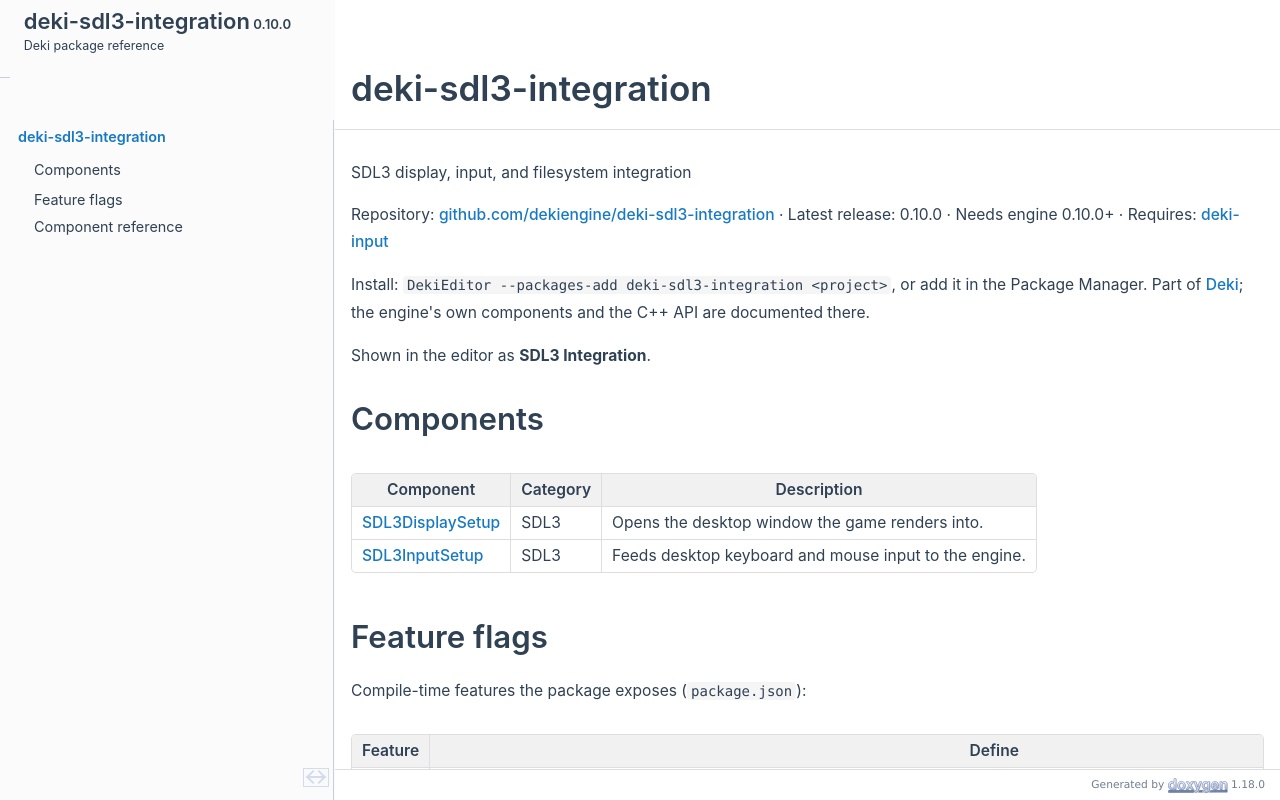
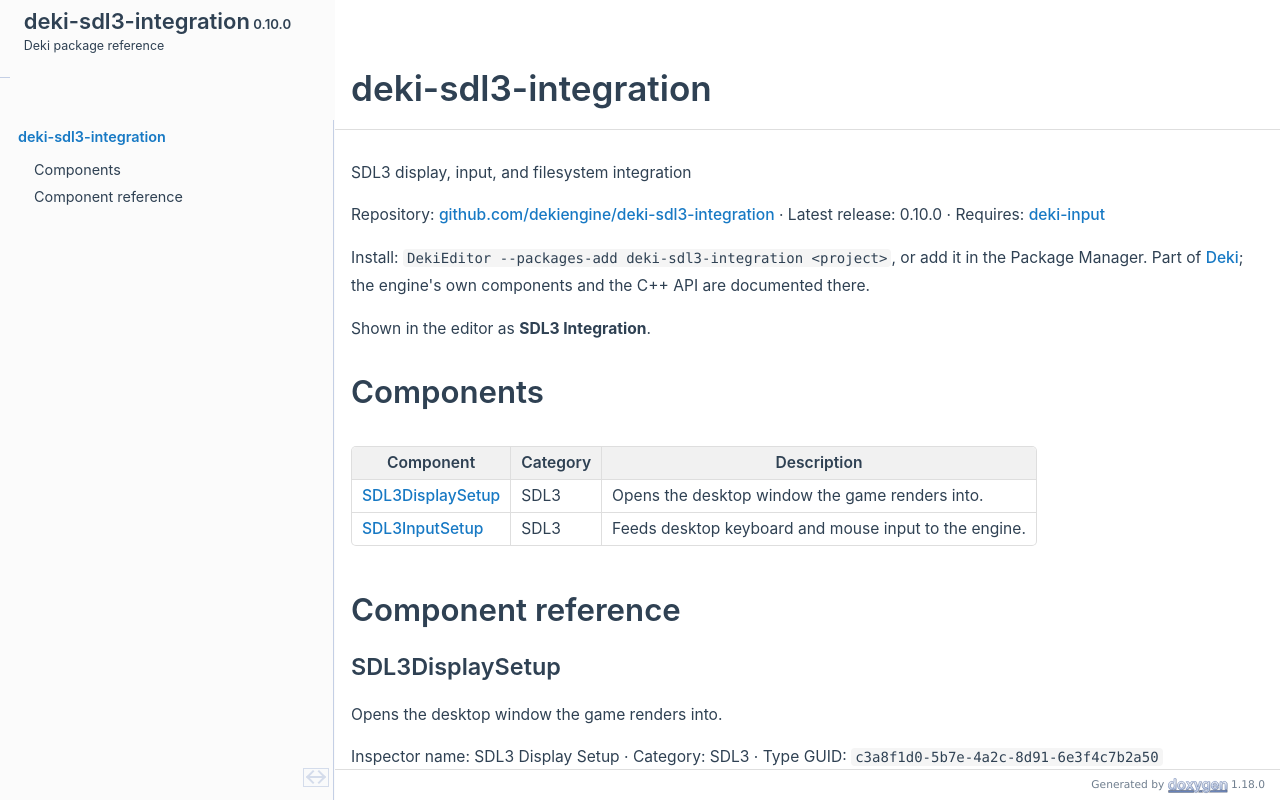
Before and after one commit to dekiengine/deki-sdl3-integration, a plain HTML site: page index.html in a window 1280 px wide. Drawn offline with Linux system fonts and the light colour scheme.

Commit message:
Docs for deki-sdl3-integration from deki-editor 9500697

```diff
--- a/index.html
+++ b/index.html
@@ -80,7 +80,7 @@
 <div class="contents">
 <div class="textblock"><p><a class="anchor" id="mainpage"></a></p>
 <p>SDL3 display, input, and filesystem integration</p>
-<p>Repository: <a href="https://github.com/dekiengine/deki-sdl3-integration">github.com/dekiengine/deki-sdl3-integration</a> · Latest release: 0.10.0 · Needs engine 0.10.0+ · Requires: <a href="https://dekiengine.github.io/deki-input/">deki-input</a></p>
+<p>Repository: <a href="https://github.com/dekiengine/deki-sdl3-integration">github.com/dekiengine/deki-sdl3-integration</a> · Latest release: 0.10.0 · Requires: <a href="https://dekiengine.github.io/deki-input/">deki-input</a></p>
 <p>Install: <span class="tt">DekiEditor --packages-add deki-sdl3-integration &lt;project&gt;</span>, or add it in the Package Manager. Part of <a href="https://dekiengine.github.io/docs/">Deki</a>; the engine's own components and the C++ API are documented there.</p>
 <p>Shown in the editor as <b>SDL3 Integration</b>.</p>
 <h1 class="doxsection"><a class="anchor" id="autotoc_md0"></a>
@@ -94,16 +94,6 @@
 <td class="markdownTableBodyNone"><a class="el" href="#c-sdl3inputsetup" title="SDL3InputSetup">SDL3InputSetup</a>  </td><td class="markdownTableBodyNone">SDL3  </td><td class="markdownTableBodyNone">Feeds desktop keyboard and mouse input to the engine.  </td></tr>
 </table>
 <h1 class="doxsection"><a class="anchor" id="autotoc_md1"></a>
-Feature flags</h1>
-<p>Compile-time features the package exposes (<span class="tt">package.json</span>):</p>
-<table class="markdownTable">
-<tr class="markdownTableHead">
-<th class="markdownTableHeadNone">Feature  </th><th class="markdownTableHeadNone">Define  </th><th class="markdownTableHeadNone">Default  </th></tr>
-<tr class="markdownTableRowOdd">
-<td class="markdownTableBodyNone">Display  </td><td class="markdownTableBodyNone"><span class="tt"> \ilinebr &lt;/td&gt;    &lt;td class="markdownTableBodyNone"&gt; on \ilinebr &lt;/td&gt;  &lt;/tr&gt;
-&lt;tr class="markdownTableRowEven"&gt;    &lt;td class="markdownTableBodyNone"&gt; Input \ilinebr &lt;/td&gt;    &lt;td class="markdownTableBodyNone"&gt; </span>  </td><td class="markdownTableBodyNone">on  </td></tr>
-</table>
-<h1 class="doxsection"><a class="anchor" id="autotoc_md2"></a>
 Component reference</h1>
 <h2 class="doxsection"><a class="anchor" id="c-sdl3displaysetup"></a>
 SDL3DisplaySetup</h2>
--- a/navtreedata.js
+++ b/navtreedata.js
@@ -26,8 +26,7 @@
 [
   [ "deki-sdl3-integration", "index.html", [
     [ "Components", "index.html#autotoc_md0", null ],
-    [ "Feature flags", "index.html#autotoc_md1", null ],
-    [ "Component reference", "index.html#autotoc_md2", [
+    [ "Component reference", "index.html#autotoc_md1", [
       [ "SDL3DisplaySetup", "index.html#c-sdl3displaysetup", null ],
       [ "SDL3InputSetup", "index.html#c-sdl3inputsetup", null ]
     ] ]
--- a/navtreeindex0.js
+++ b/navtreeindex0.js
@@ -3,8 +3,7 @@
 "index.html":[],
 "index.html#autotoc_md0":[0],
 "index.html#autotoc_md1":[1],
-"index.html#autotoc_md2":[2],
-"index.html#c-sdl3displaysetup":[2,0],
-"index.html#c-sdl3inputsetup":[2,1],
+"index.html#c-sdl3displaysetup":[1,0],
+"index.html#c-sdl3inputsetup":[1,1],
 "pages.html":[]
 };
```
Also changed, not shown: doxygen_crawl.html (+0 -1 lines).
